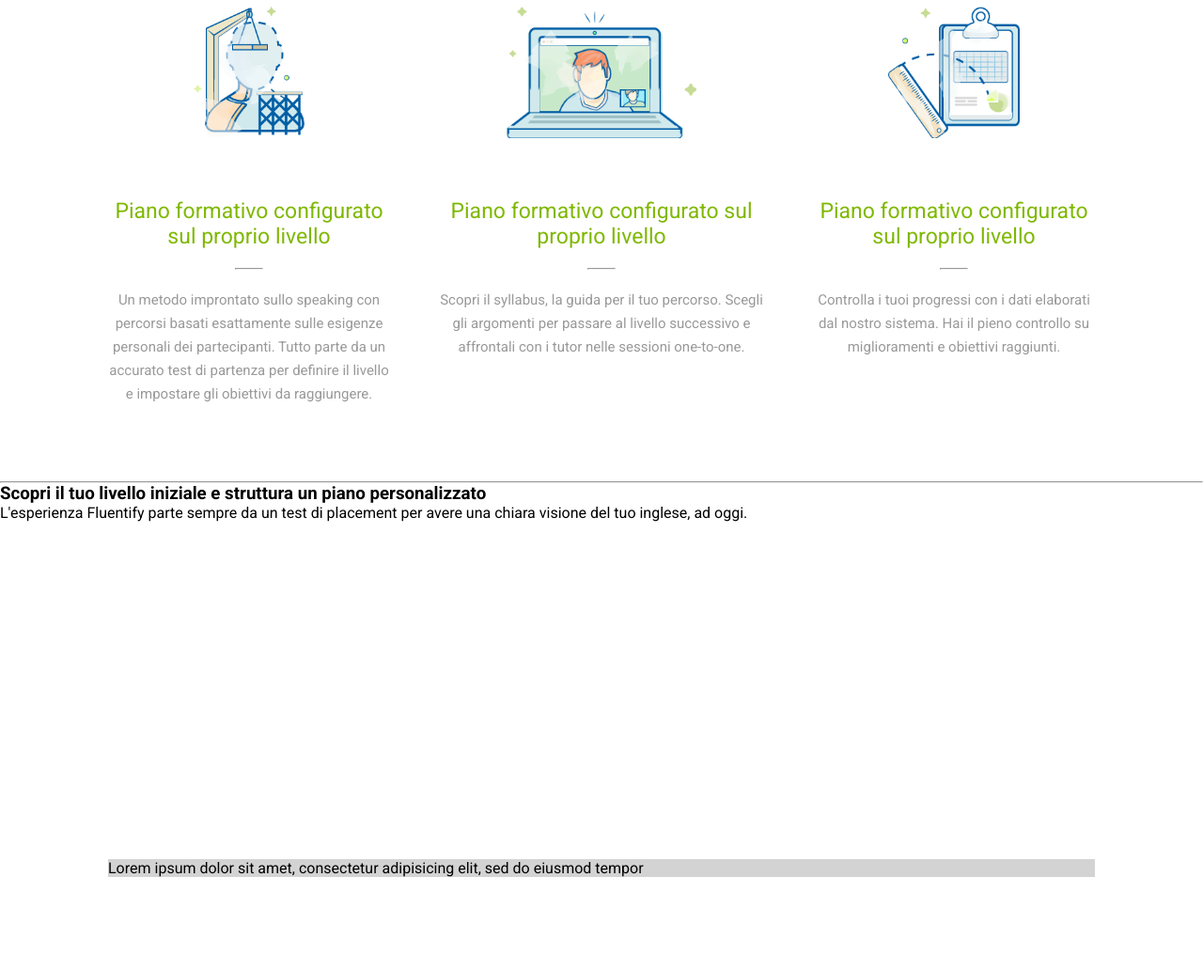
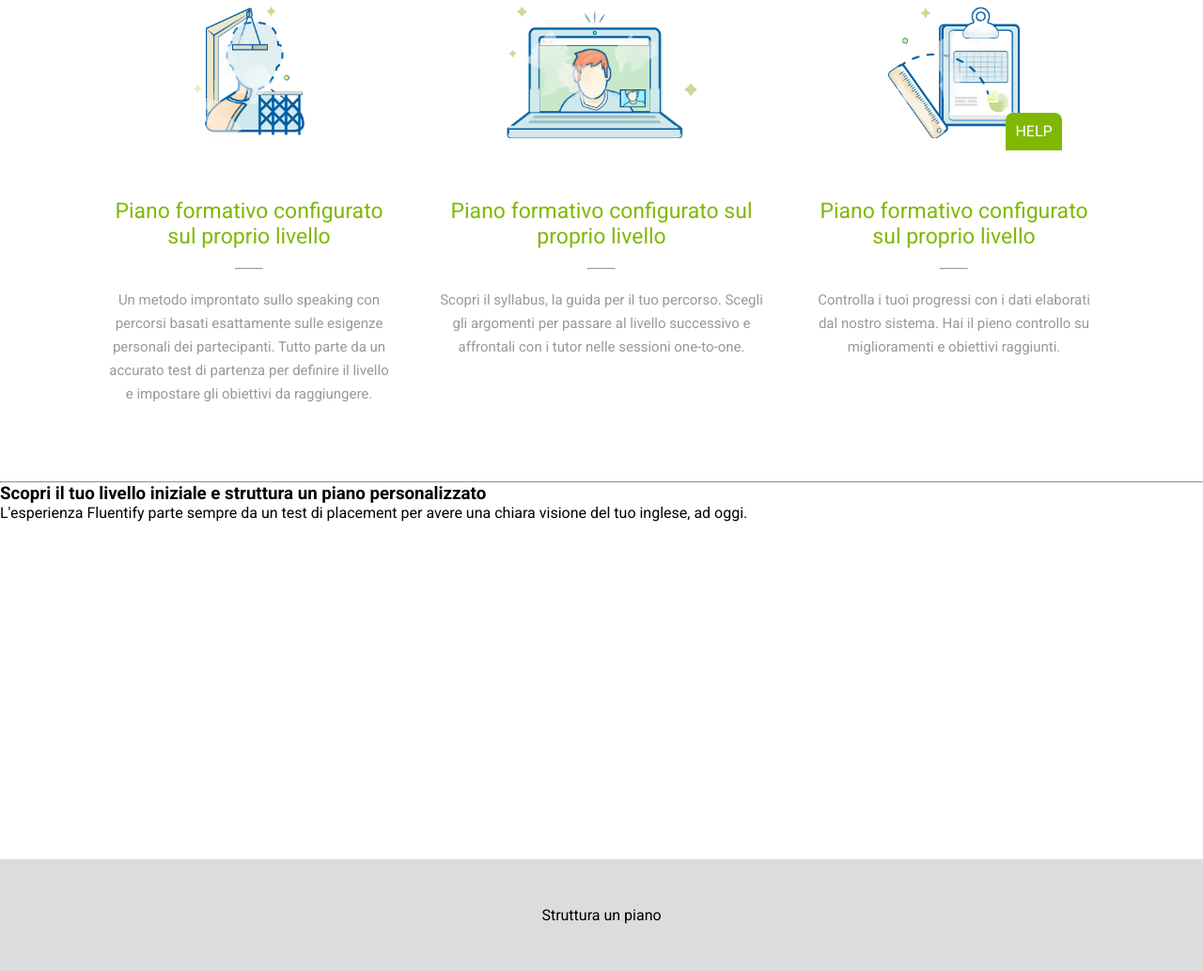
Before and after one commit to FrancescoPandolfi/html-css-fluentify, a plain HTML site: page index.html in a window 1280 px wide. Shown: the part 640-1673 px from the top of the page at 94% size. Before the commit the page ends 1573 px from the top, so only its background shows below. Drawn offline with Linux system fonts and the light colour scheme.

Commit message:
Aggiornamenti main e footer

```diff
--- a/css/style.css
+++ b/css/style.css
@@ -155,7 +155,21 @@ text-align: center;
   height: 400px;
 }
 footer {
-  width: 1050px;
   margin: 0 auto;
   background-color: #d3d3d3;
+  text-align: center;
+  padding: 50px 0;
+  background-color: rgb(220, 220, 220);
 }
+.help {
+  width: 60px;
+  height: 40px;
+  padding: 10px 0 0 0;
+  position: fixed;
+  bottom: 0;
+  right: 150px;
+  border-radius: 8px 8px 0 0;
+  text-align: center;
+  color: white;
+  background-color: #7fb802
+}
--- a/index.html
+++ b/index.html
@@ -76,8 +76,11 @@
       </div>
     </main>
     <footer>
-      Lorem ipsum dolor sit amet, consectetur adipisicing elit, sed do eiusmod tempor
+      Struttura un piano
     </footer>
+    <div class="help">
+      HELP
+    </div>
 
   </body>
 </html>
```
